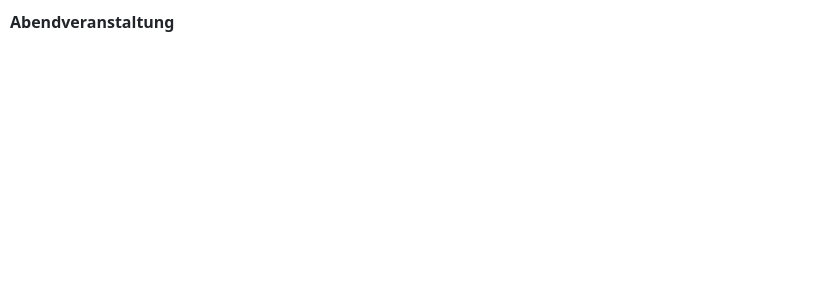
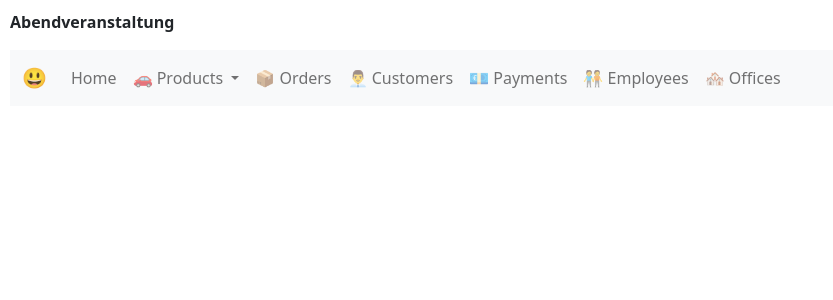
Before and after one commit to SPL21GL/AK_FlaskProject-2, a Flask app: page / in a window 1280 px wide. Shown: the top 300 px of the page, without its empty margins (0-833 px from the left). Run offline with Flask 2, Linux system fonts and the light colour scheme; some libraries are stand-ins or nearby versions.

Commit message:
added base.html

```diff
--- a/templates/base.html
+++ b/templates/base.html
@@ -19,3 +19,47 @@
 </head>
 
 <body>
+
+  <nav class="navbar navbar-expand-lg navbar-light bg-light">
+    <div class="container-fluid">
+      <a class="navbar-brand" href="#">😃</a>
+      <button class="navbar-toggler" type="button" data-bs-toggle="collapse" data-bs-target="#navbarNavAltMarkup"
+        aria-controls="navbarNavAltMarkup" aria-expanded="false" aria-label="Toggle navigation">
+        <span class="navbar-toggler-icon"></span>
+      </button>
+      <div class="collapse navbar-collapse" id="navbarNavAltMarkup">
+        <div class="navbar-nav">
+          <li class="nav-item">
+            <a class="nav-link" href="/">Home</a>
+          </li>
+
+          <li class="nav-item dropdown">
+            <a class="nav-link dropdown-toggle" href="/products" id="navbarDropdownMenuLink" role="button"
+              data-bs-toggle="dropdown" aria-expanded="false">
+              🚗 Products
+            </a>
+            <ul class="dropdown-menu" aria-labelledby="navbarDropdownMenuLink">
+              <li><a class="dropdown-item" href="/products">Anzeigen</a></li>
+              <li><a class="dropdown-item" href="/products/add">Hinzufügen</a></li>
+            </ul>
+          </li>
+
+          <li class="nav-item">
+            <a class="nav-link" href="/orders">📦 Orders</a>
+          </li>
+          <li class="nav-item">
+            <a class="nav-link" href="/customers">👨‍💼 Customers</a>
+          </li>
+          <li class="nav-item">
+            <a class="nav-link" href="/payments">💶 Payments</a>
+          </li>
+          <li class="nav-item">
+            <a class="nav-link" href="/employees">🧑‍🤝‍🧑 Employees</a>
+          </li>
+          <li class="nav-item">
+            <a class="nav-link" href="/offices">🏘️ Offices</a>
+          </li>
+        </div>
+      </div>
+    </div>
+  </nav>
```
